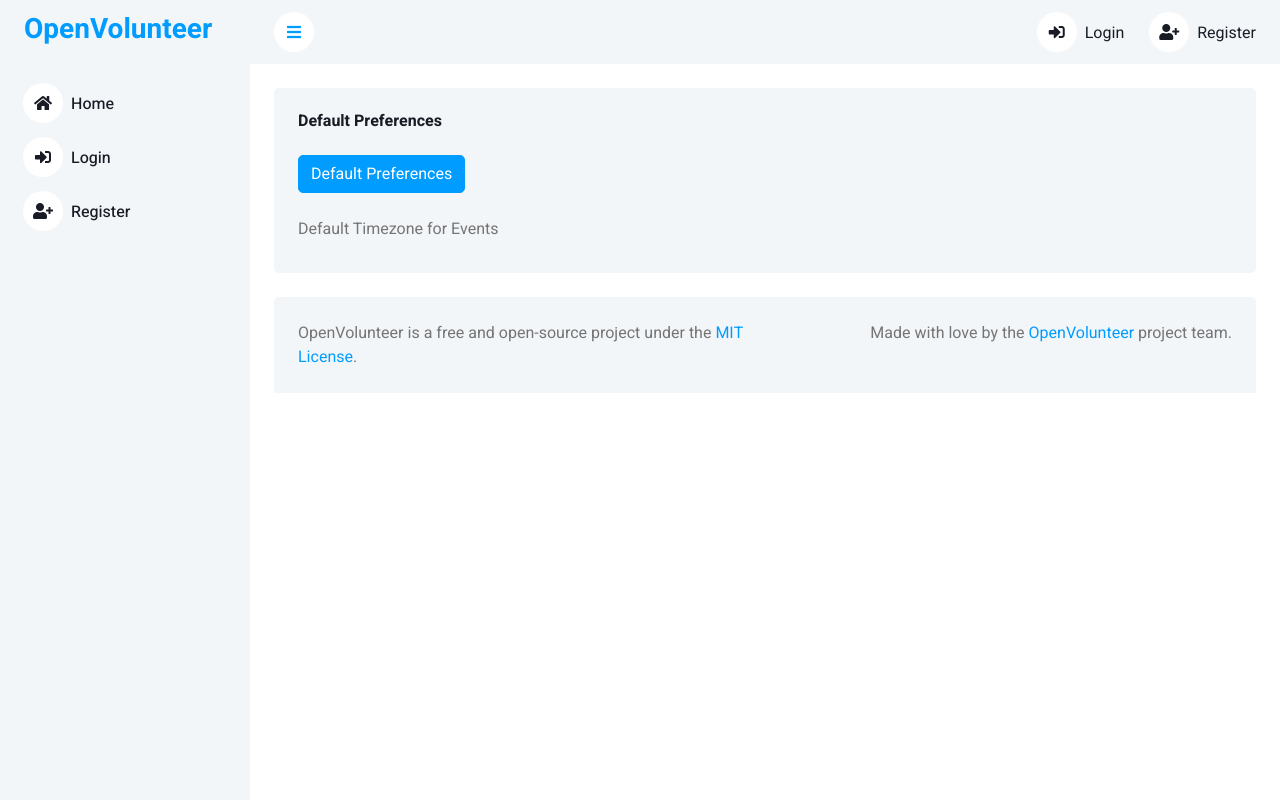
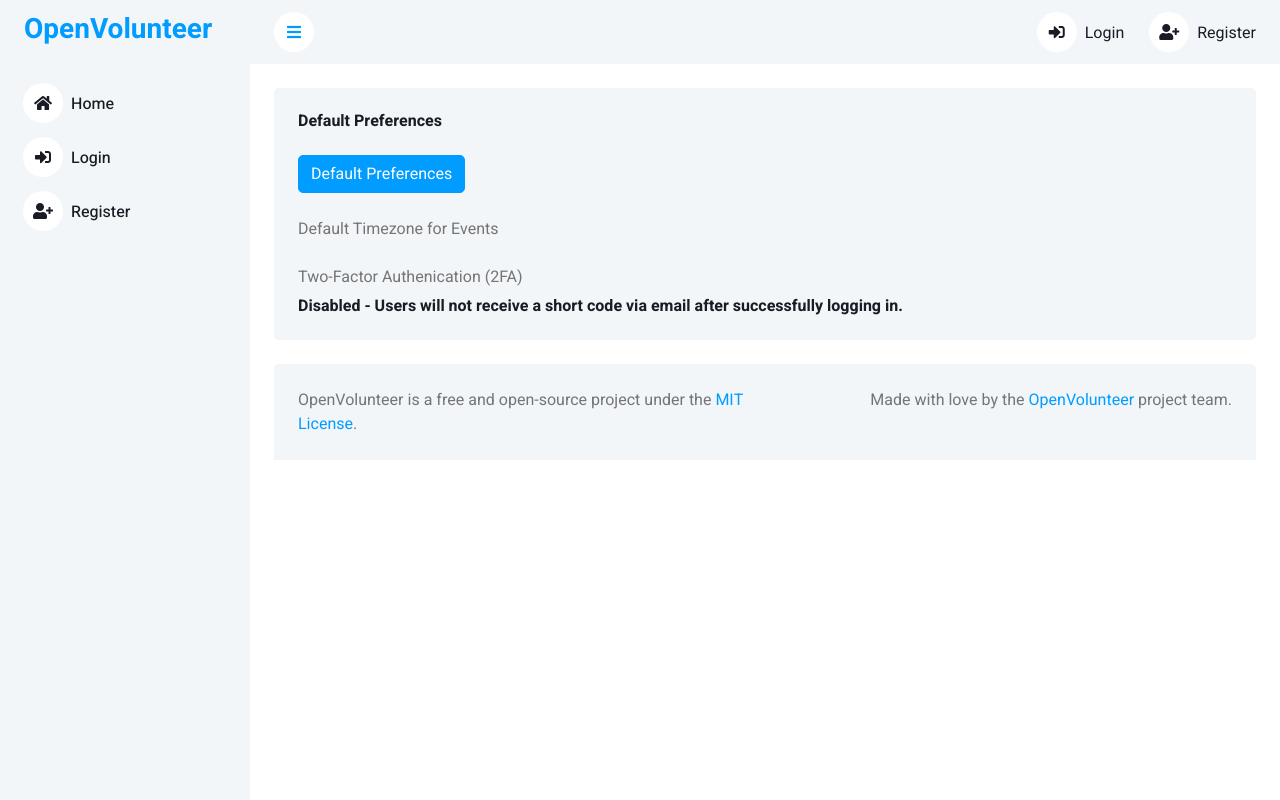
Before and after one commit to rodneygauna/openvolunteer, a Flask app: template web/templates/settings/default_preferences.html in a window 1280 px wide. Run offline with Flask 3, Linux system fonts and the light colour scheme; the template is opened without the code that fills it, so the values that code supplies are empty; some libraries are stand-ins or nearby versions.

Commit message:
2fa setting and logic added

```diff
--- a/web/settings/forms.py
+++ b/web/settings/forms.py
@@ -3,7 +3,7 @@
 from flask_wtf import FlaskForm
 from wtforms import (
     SubmitField, SelectField, TextAreaField,
-    StringField)
+    StringField, BooleanField)
 from wtforms.validators import DataRequired
 from events.dictionary import TIMEZONES
 
@@ -36,6 +36,7 @@ class DefaultPreferenceForm(FlaskForm):
     default_timezone = SelectField("Default Timezone for Events",
                                    choices=TIMEZONES,
                                    validators=[DataRequired()])
+    enable_2fa = BooleanField("Enable Two-Factor Authentication")
     submit = SubmitField("Save Default Preferences")
 
 
--- a/web/settings/models.py
+++ b/web/settings/models.py
@@ -39,7 +39,8 @@ class DefaultPreference(db.Model):
     __tablename__ = "default_preferences"
 
     id = db.Column(db.Integer, primary_key=True)
-    default_timezone = db.Column(db.String(255), default="UTC")
+    default_timezone = db.Column(db.String(255))
+    enable_2fa = db.Column(db.Boolean)
     created_date = db.Column(db.DateTime, default=datetime.utcnow())
     created_by = db.Column(
         db.Integer, db.ForeignKey("users.id"), nullable=False)
--- a/web/templates/settings/default_preferences.html
+++ b/web/templates/settings/default_preferences.html
@@ -12,6 +12,20 @@
         <p class="mb-2">Default Timezone for Events</p>
         <h6 class="mb-0">{{ default_preferences.default_timezone }}</h6>
       </div>
+      <div class="mt-4">
+        <p class="mb-2">Two-Factor Authenication (2FA)</p>
+        {% if default_preferences.enable_2fa == True %}
+        <h6 class="mb-0">
+          Enabled - Users will receive a short code via email after successfully
+          logging in.
+        </h6>
+        {% else %}
+        <h6 class="mb-0">
+          Disabled - Users will not receive a short code via email after
+          successfully logging in.
+        </h6>
+        {% endif %}
+      </div>
     </div>
   </div>
 </div>
--- a/web/templates/settings/default_preferences_form.html
+++ b/web/templates/settings/default_preferences_form.html
@@ -9,6 +9,10 @@
           {{ form.default_timezone.label(class="form-label") }} {{
           form.default_timezone(class="form-select mb-3") }}
         </div>
+        <div class="mb-3">
+          {{ form.enable_2fa(class="form-check-input") }} {{
+          form.enable_2fa.label(class="form-check-label") }}
+        </div>
         {{ form.submit(class="btn btn-primary") }}
       </form>
     </div>
```
Also changed, not shown: web/users/views.py (+20 -7 lines).
